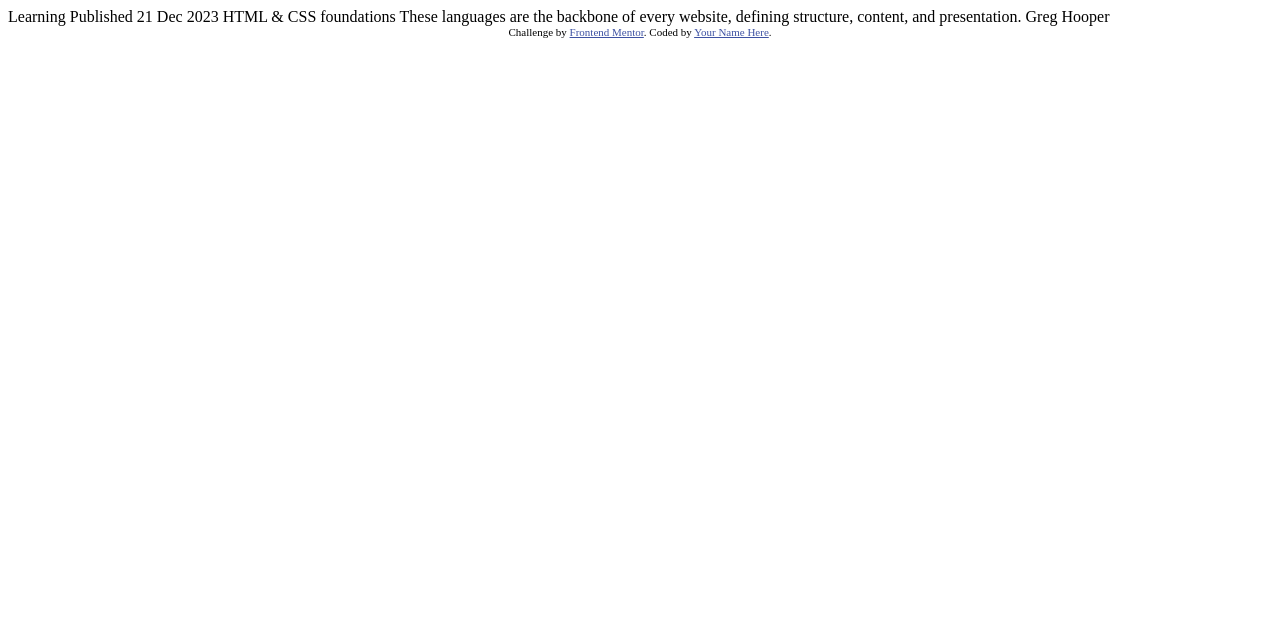
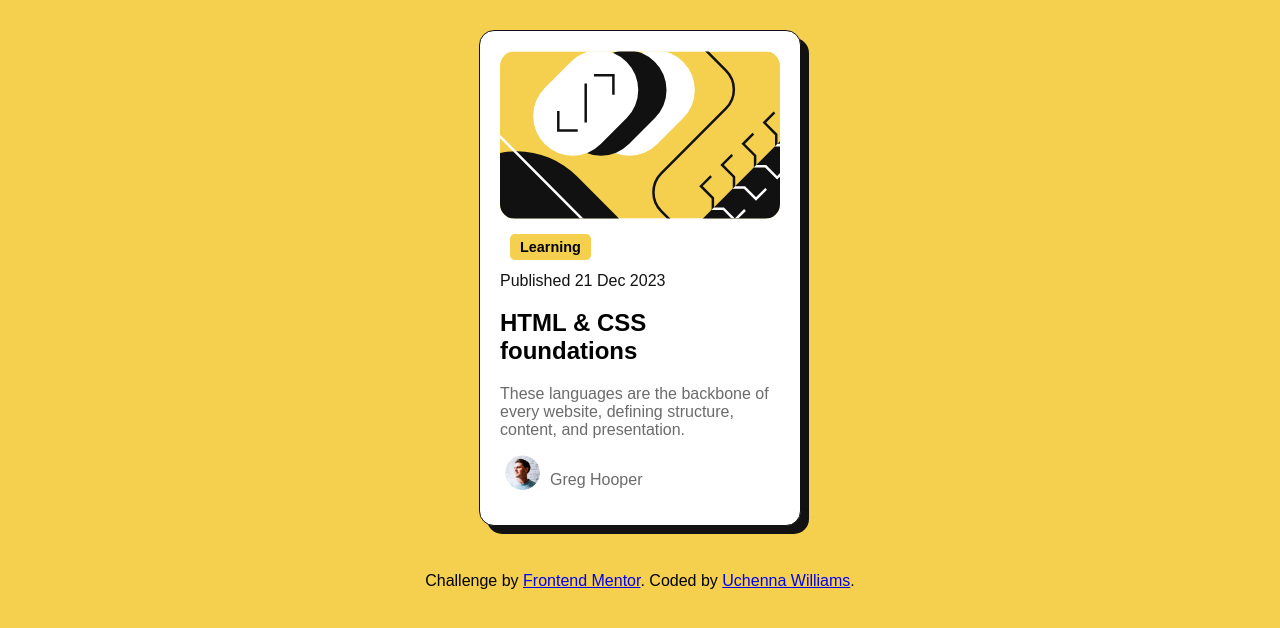
Before and after one commit to unw10181/lab3.2, a plain HTML site: page blog-preview-card-main/index.html in a window 1280 px wide. Drawn offline with Linux system fonts and the light colour scheme; a web font is replaced by a local one.

Commit message:
css for boot

```diff
--- a/blog-preview-card-main/index.html
+++ b/blog-preview-card-main/index.html
@@ -1,34 +1,51 @@
 <!DOCTYPE html>
 <html lang="en">
   <head>
-  <meta charset="UTF-8">
-  <meta name="viewport" content="width=device-width, initial-scale=1.0"> <!-- displays site properly based on user's device -->
+    <meta charset="UTF-8" />
+    <meta name="viewport" content="width=device-width, initial-scale=1.0" />
+    <!-- displays site properly based on user's device -->
 
-  <link rel="icon" type="image/png" sizes="32x32" href="./assets/images/favicon-32x32.png">
+    <link
+      rel="icon"
+      type="image/png"
+      sizes="32x32"
+      href="./assets/images/favicon-32x32.png"
+    />
 
     <title>Frontend Mentor | Blog preview card</title>
 
     <!-- Feel free to remove these styles or customise in your own stylesheet 👍 -->
-  <style>
-    .attribution { font-size: 11px; text-align: center; }
-    .attribution a { color: hsl(228, 45%, 44%); }
-  </style>
+    <link rel="stylesheet" href="styles.css" defer />
   </head>
   <body>
+    <main class="card">
+      <div class="card-content">
+        <img
+          id="image"
+          src="assets/images/illustration-article.svg"
+          alt="yellow design shapes"
+        />
+        <span id="learning">Learning</span>
+        <p id="date">Published 21 Dec 2023</p>
+        <h2>HTML & CSS foundations</h2>
+        <p id="description">
+          These languages are the backbone of every website, defining structure,
+          content, and presentation.
+        </p>
+        <div class="author">
+          <img src="assets/images/image-avatar.webp" alt="image-avatar" />
+          <p>Greg Hooper<strong></strong></p>
+        </div>
+      </div>
+    </main>
 
-  Learning
-
-  Published 21 Dec 2023
-
-  HTML & CSS foundations
-
-  These languages are the backbone of every website, defining structure, content, and presentation.
-
-  Greg Hooper
-
-  <div class="attribution">
-    Challenge by <a href="https://www.frontendmentor.io?ref=challenge" target="_blank">Frontend Mentor</a>.
-    Coded by <a href="#">Your Name Here</a>.
-  </div>
+    <footer>
+      <p>
+        Challenge by
+        <a href="https://www.frontendmentor.io?ref=challenge" target="_blank"
+          >Frontend Mentor</a
+        >. Coded by <a href="https://github.com/unw10181">Uchenna Williams</a>.
+      </p>
+    </footer>
   </body>
 </html>
--- /dev/null
+++ b/blog-preview-card-main/styles.css
@@ -0,0 +1,71 @@
+@import url("https://fonts.google.com/specimen/Figtree");
+
+.attribution {
+  font-size: 11px;
+  text-align: center;
+  margin-top: 20px;
+}
+
+body {
+  background-color: hsl(47, 88%, 63%);
+  display: flex;
+  flex-direction: column;
+  font-family: "Figtree", sans-serif;
+  align-items: center;
+  justify-items: center;
+  min-height: 100vh;
+  margin: 0;
+}
+
+#image {
+  width: 100%;
+  border-radius: 15px;
+  margin-bottom: 15px;
+}
+
+.card-content {
+  padding: 20px;
+}
+
+#learning {
+  font-weight: 800;
+  background-color: hsl(47, 88%, 63%);
+  padding: 5px 10px;
+  border-radius: 5px;
+  text-align: center;
+  margin-left: 10px;
+  font-size: 0.9rem;
+}
+
+#date {
+  color: hsl(0, 0%, 7%);
+}
+
+.card {
+  background-color: hsl(0, 0%, 100%);
+  width: 320px;
+  border-radius: 15px;
+  border: 1px solid hsl(0, 0%, 7%);
+  box-shadow: 8px 8px 0px hsl(0, 0%, 7%);
+
+  margin-top: 30px;
+}
+
+.card p {
+  color: hsl(0, 0%, 42%);
+  font-size: 16px;
+}
+.author {
+  display: flex;
+  gap: 10px;
+}
+.author img {
+  width: 35px;
+  height: 35px;
+  border-radius: 50%;
+  margin-left: 5px;
+}
+
+footer {
+  margin-top: 30px;
+}
--- a/qr-code-component-main/style/styles.css
+++ b/qr-code-component-main/style/styles.css
@@ -1,4 +1,4 @@
-@import url("https://fonts.googleapis.com/css?family=Heebo&display=swap");
+@import url("https://fonts.google.com/specimen/Outfit");
 
 .attribution {
   font-size: 11px;
@@ -13,7 +13,7 @@
 
 body {
   background-color: #d6e0ee;
-  font-family: heebo, sans-serif;
+  font-family: outfit, sans-serif;
   display: flex;
   flex-direction: column;
   align-items: center;
@@ -32,7 +32,7 @@ body {
 
 #image {
   border-radius: 15px;
-  width: 100%;
+  width: 90%;
 }
 
 #header {
@@ -43,11 +43,12 @@ body {
 
 #paragraph {
   color: #818591;
-  font-size: 0.9rem;
+  font-size: 400;
   line-height: 1.4;
   margin-bottom: 10px;
 }
 
 #footer {
   align-self: flex-end;
+  margin-top: 30px;
 }
```
Also changed, not shown: 1 other file. Lines whose indentation alone changed are shown as unchanged.
